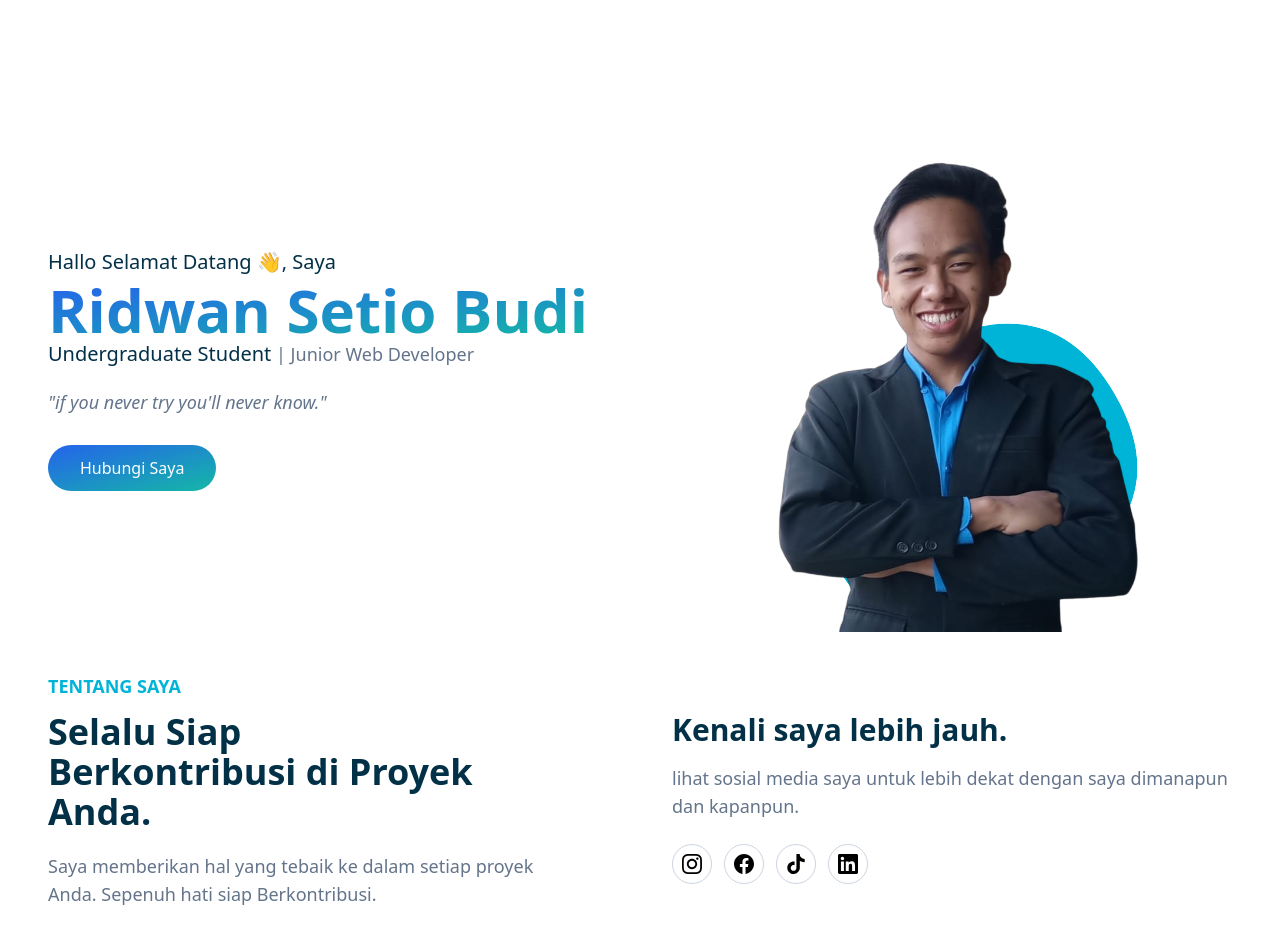
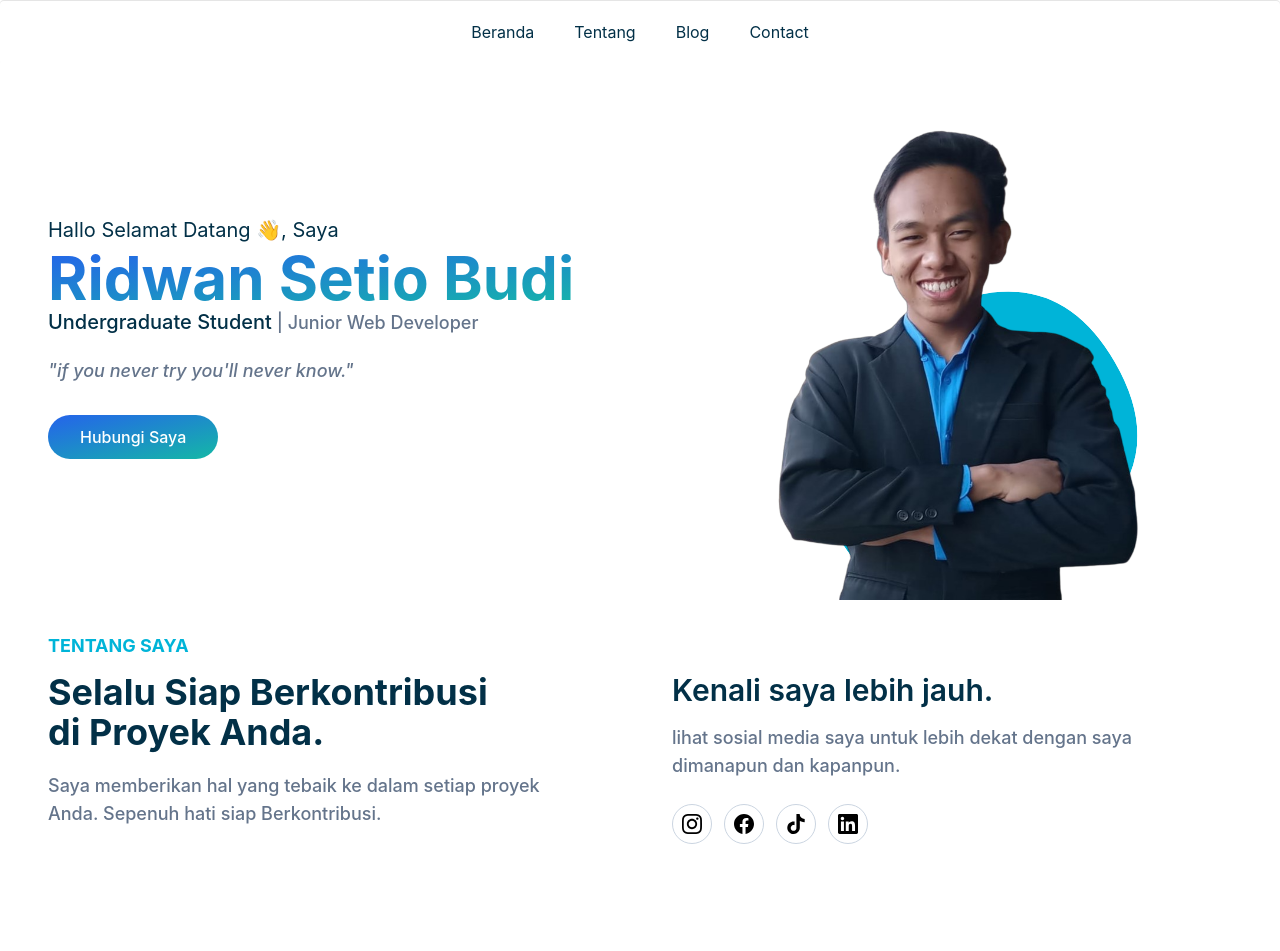
Before and after one commit to Ridwanstbd/ridwanstbd.github.io, a website: page index.html in a window 1280 px wide. Drawn offline with Linux system fonts and the light colour scheme.

Commit message:
navbar awalan

```diff
--- a/index.html
+++ b/index.html
@@ -7,8 +7,42 @@
     <title>Portofolio</title>
 </head>
 <body>
+<!-- HEADER START -->
+<header class="bg-transparent absolute top-0 left-0 w-full flex items-center z-10 ">
+    <nav class="bottomNav">
+            <ul class="flex items-center text-darkBlue">
+                <li class="" >
+                        <a href="#home" class="hover:text-lightBlue text-base flex flex-col justify-center items-center mx-5" >
+                            <span><svg class="fill-current lg:hidden" xmlns="http://www.w3.org/2000/svg" xmlns:xlink="http://www.w3.org/1999/xlink" version="1.1" id="mdi-home-outline" width="24" height="24" viewBox="0 0 24 24"><path d="M12 5.69L17 10.19V18H15V12H9V18H7V10.19L12 5.69M12 3L2 12H5V20H11V14H13V20H19V12H22L12 3Z" /></svg></span>
+                            <span>Beranda</span>
+                        </a>
+                    </li>
+                    <li class="" >
+                        <a href="#about" class="hover:text-lightBlue text-base flex flex-col justify-center items-center mx-5" >
+                            <span><svg class="fill-current lg:hidden" xmlns="http://www.w3.org/2000/svg" xmlns:xlink="http://www.w3.org/1999/xlink" version="1.1" id="mdi-information-outline" width="24" height="24" viewBox="0 0 24 24"><path d="M11,9H13V7H11M12,20C7.59,20 4,16.41 4,12C4,7.59 7.59,4 12,4C16.41,4 20,7.59 20,12C20,16.41 16.41,20 12,20M12,2A10,10 0 0,0 2,12A10,10 0 0,0 12,22A10,10 0 0,0 22,12A10,10 0 0,0 12,2M11,17H13V11H11V17Z" /></svg></span>
+                            <span>Tentang</span>
+                        </a>
+                    </li>
+                    <li class="" >
+                        <a href="#blog" class="hover:text-lightBlue text-base flex flex-col justify-center items-center mx-5" >
+                            <span><svg class="fill-current lg:hidden" xmlns="http://www.w3.org/2000/svg" xmlns:xlink="http://www.w3.org/1999/xlink" version="1.1" id="mdi-post" width="24" height="24" viewBox="0 0 24 24"><path d="M3 3V21H21V3H3M18 18H6V17H18V18M18 16H6V15H18V16M18 12H6V6H18V12Z" /></svg></span>
+                            <span>Blog</span>
+                        </a>
+                    </li>
+                    <li class="" >
+                        <a href="#contact" class="hover:text-lightBlue text-base flex flex-col justify-center items-center mx-5 " >
+                            <span><svg class="fill-current lg:hidden" xmlns="http://www.w3.org/2000/svg" xmlns:xlink="http://www.w3.org/1999/xlink" version="1.1" id="mdi-contacts" width="24" height="24" viewBox="0 0 24 24"><path d="M20,0H4V2H20V0M4,24H20V22H4V24M20,4H4A2,2 0 0,0 2,6V18A2,2 0 0,0 4,20H20A2,2 0 0,0 22,18V6A2,2 0 0,0 20,4M12,6.75A2.25,2.25 0 0,1 14.25,9A2.25,2.25 0 0,1 12,11.25A2.25,2.25 0 0,1 9.75,9A2.25,2.25 0 0,1 12,6.75M17,17H7V15.5C7,13.83 10.33,13 12,13C13.67,13 17,13.83 17,15.5V17Z" /></svg></span>
+                            <span>Contact</span>
+                        </a>
+                    </li>
+            </ul>
+    </nav>
+
+</header>
+<!-- HEADER END -->
+
 <!-- Section hero -->
-<section id="home" class="pt-36 md:pt-24">
+<section id="home" class="pt-20 md:pt-16">
     <div class="container">
         <div class="flex flex-wrap">
             <div class="w-full self-center px-4 lg:w-1/2 lg:px-8">
@@ -31,7 +65,7 @@
 </section>
 <!-- Section hero -->
 <!-- about section start -->
-<section id="about" class="pt-10 pb-32">
+<section id="about" class="pt-8 pb-32">
     <div class="container">
         <div class="flex flex-wrap">
             <div class="w-full px-4 mb-10 lg:w-1/2 lg:px-8">
@@ -67,5 +101,6 @@
     </div>
 </section>
 <!-- about section end -->
+
 </body>
 </html>
--- a/src/input.css
+++ b/src/input.css
@@ -1,3 +1,12 @@
 @tailwind base;
 @tailwind components;
 @tailwind utilities;
+
+body {
+    font-family:'Inter',sans-serif;
+}
+.bottomNav {
+    @apply fixed bottom-0 h-16 w-full z-[9999] bg-white bg-opacity-80 rounded lg:top-0 flex items-center justify-center ;
+    backdrop-filter:blur(50px);
+    box-shadow:inset 0 1px 0 0 rgba(0, 0 , 0, 0.1);
+}
```
Also changed, not shown: dist/output.css.
